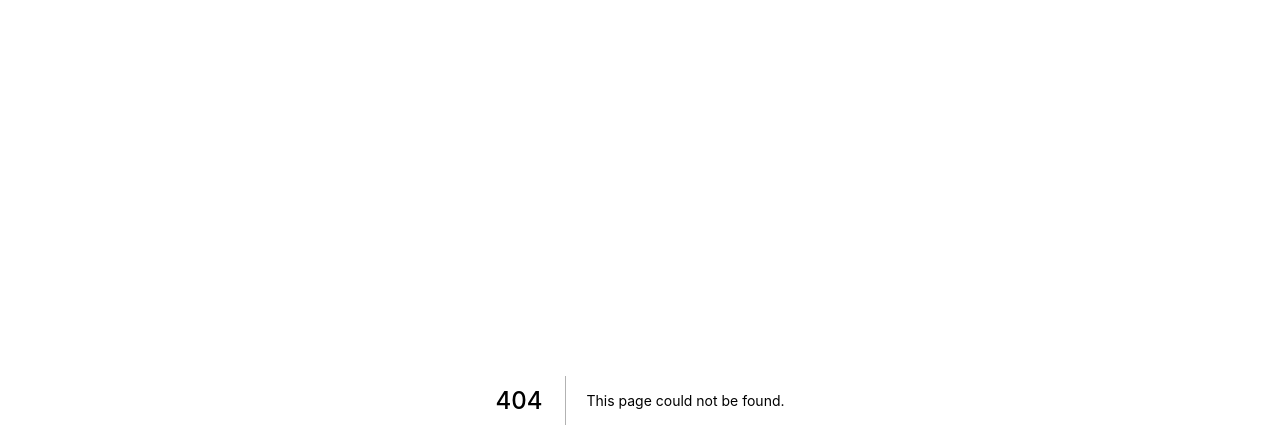
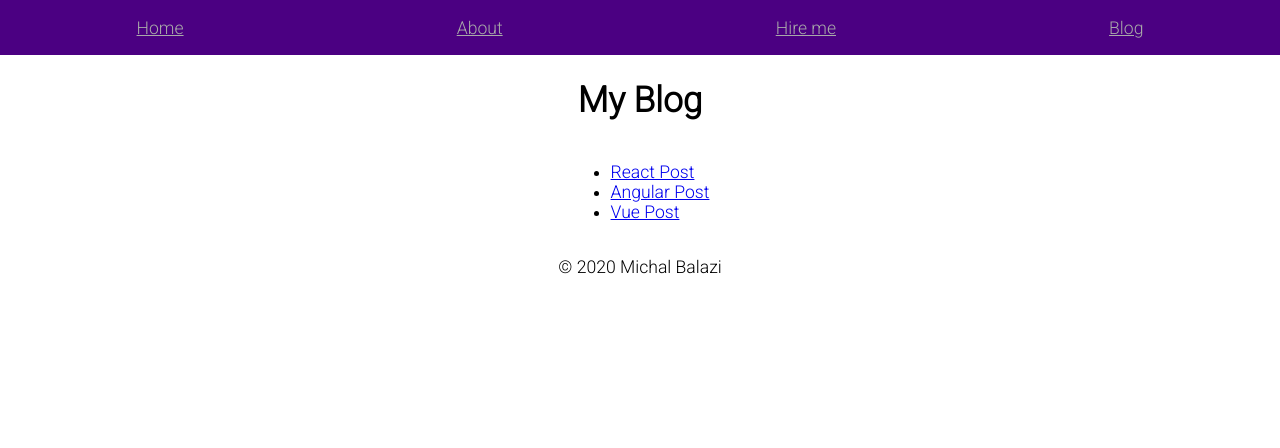
Before and after one commit to balazimichal/next-portfolio, a Next.js app: page /blog in a window 1280 px wide. Before the commit this address had no page. Shown: the top 448 px of the page. Built offline with nearby package versions, Linux system fonts and the light colour scheme; a small style sheet from the web is missing.

Commit message:
feat: added blog and post pages using query params

```diff
--- a/components/Layout.js
+++ b/components/Layout.js
@@ -21,6 +21,7 @@
       <Link href="/"><a>Home</a></Link>
       <Link href="/about"><a>About</a></Link>
       <Link href="/hireme"><a>Hire me</a></Link>
+      <Link href="/blog"><a>Blog</a></Link>
     </header>
 
       <h1>{ title }</h1>
--- /dev/null
+++ b/pages/blog.js
@@ -0,0 +1,20 @@
+import Layout from '../components/Layout.js';
+import Link from 'next/link';
+
+const PostLink = ({ slug, title }) => (
+  <li>
+    <Link as={slug} href={`/post?title=${title}`}>
+      <a>{title}</a>
+    </Link>
+  </li>
+)
+
+export default () => (
+  <Layout title="My Blog">
+    <ul>
+      <PostLink slug="react-post" title="React Post" />
+      <PostLink slug="angular-post" title="Angular Post" />
+      <PostLink slug="vue-post" title="Vue Post" />
+    </ul>
+  </Layout>
+)
```
Also changed, not shown: pages/post.js (added, +10 -0 lines).
